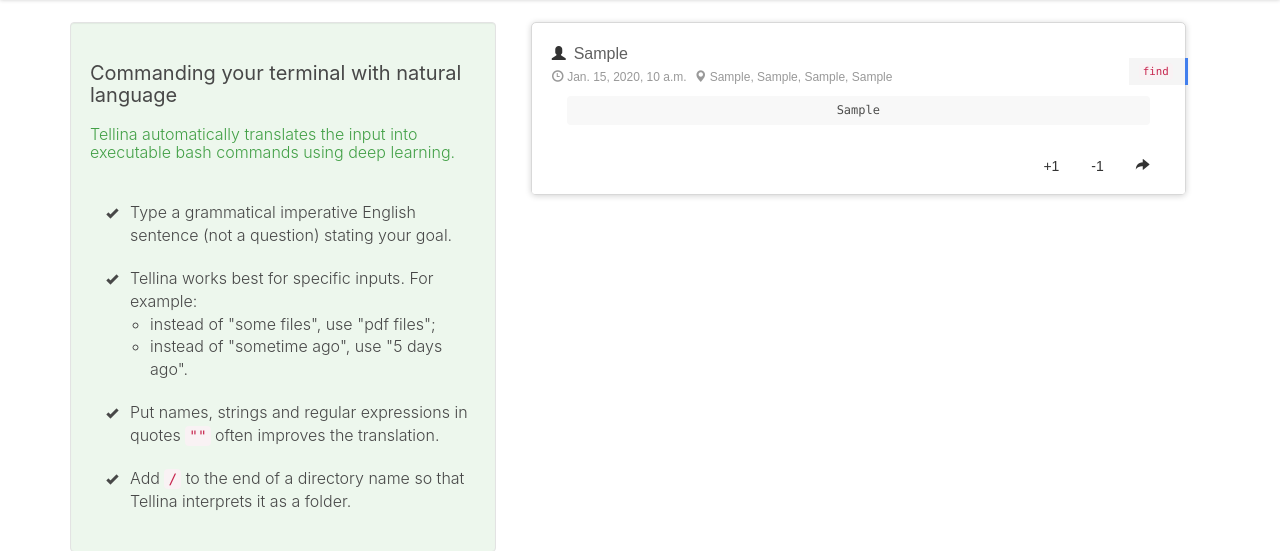
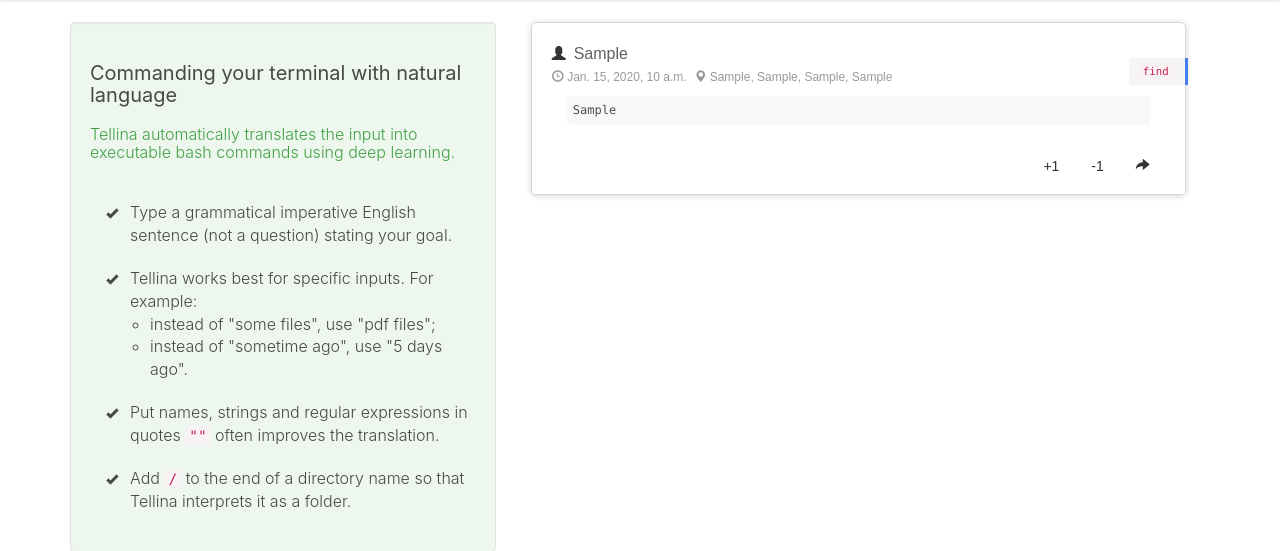
Before and after one commit to TellinaTool/tellina, a Django app: page / in a window 1280 px wide. Shown: the part 58-609 px from the top of the page. Run offline with Django 3.2, Linux system fonts and the light colour scheme; tables that the repository leaves empty hold one stand-in row (values such as "Sample post"); parts of the project's set-up code (start-up, migrations or seed data) failed here and were passed over; some libraries are stand-ins or nearby versions.

Commit message:
minor fixes

```diff
--- a/website/static/css/index.css
+++ b/website/static/css/index.css
@@ -76,3 +76,8 @@ html, body {
     margin-left: -24px;
     color: rgb(72, 72, 72);
 }
+
+.panel-command {
+    text-align: left;
+    font-size: 20px;
+}
```
